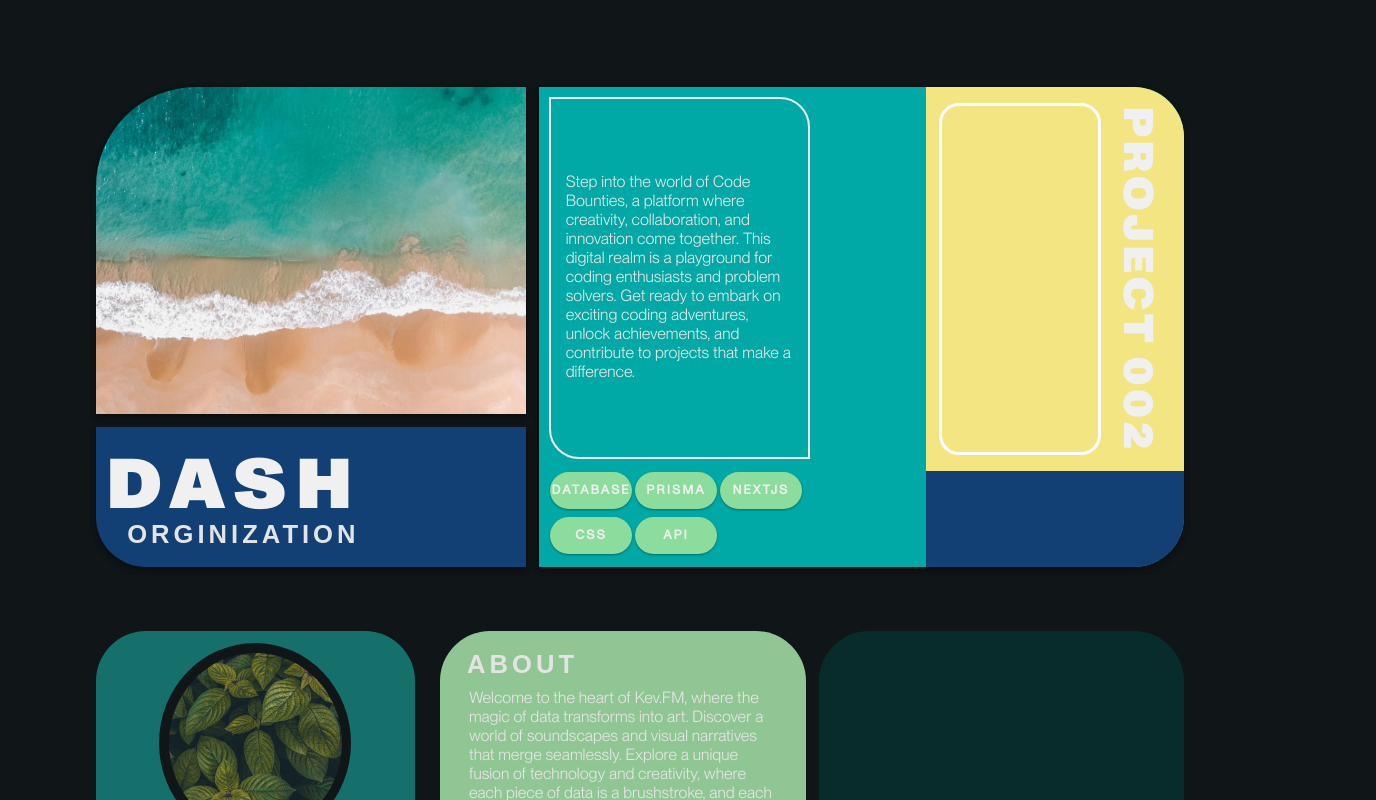
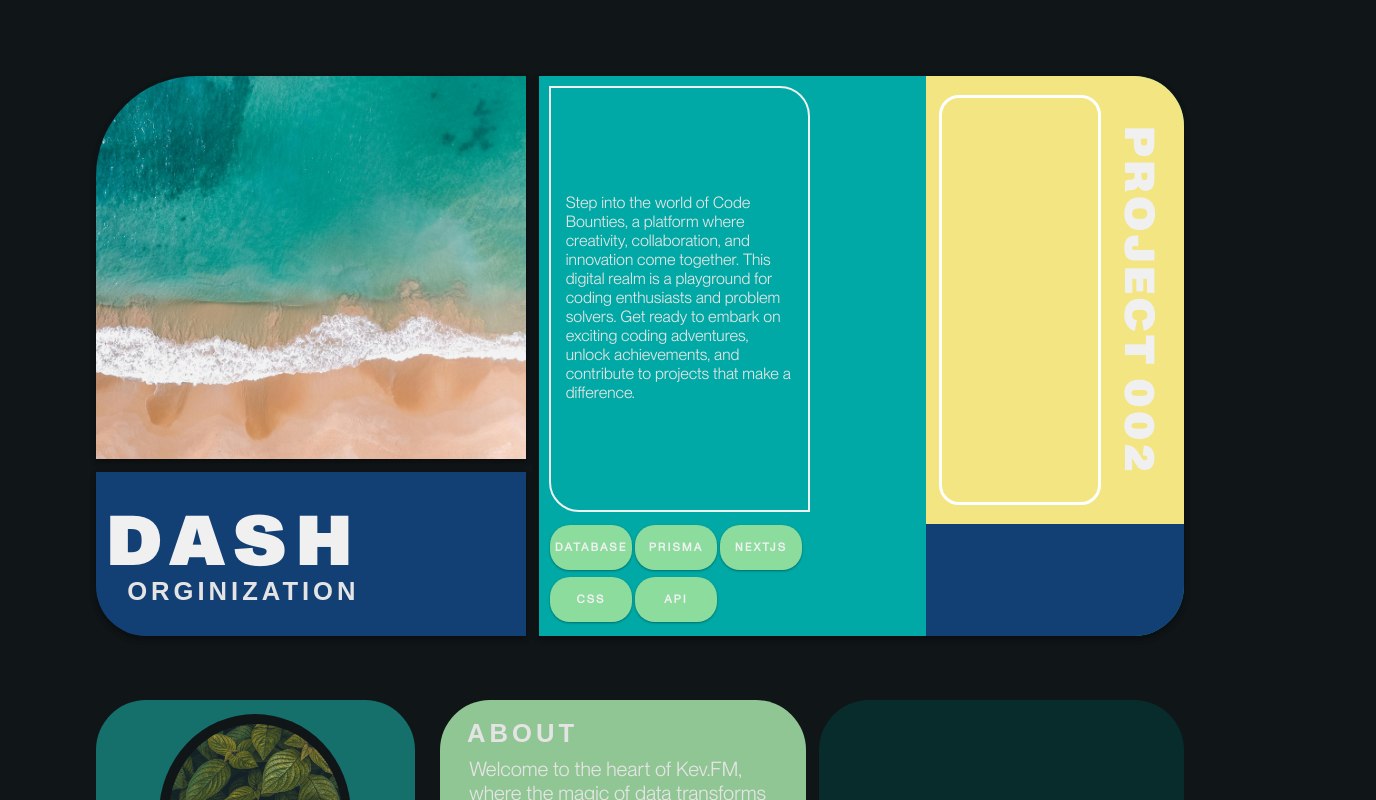
Before and after one commit to kevin21018212/PortfolioV3, a Next.js app: page /projects in a window 1280 px wide. Shown: the part 1140-1940 px from the top of the page, 1376 px wide, since content can reach past the window. Built offline with nearby package versions, Linux system fonts and the light colour scheme.

Commit message:
next link

```diff
--- a/app/projects/project.module.scss
+++ b/app/projects/project.module.scss
@@ -1,11 +1,7 @@
-@import "/app/common.module.scss";
+@import '/app/common.module.scss';
 .pageContainer {
-  @extend .flexColumnCenter;
-
-  width: 90vw;
-  padding: 5vw;
-  height: auto;
-  gap: 2vw 0;
+  width: 100vw;
+  padding: 0;
 }
 .spacer {
   height: 50vh;
@@ -17,21 +13,19 @@
 }
 
 .projects {
-  display: flex;
-  flex-direction: column;
-  align-items: flex-start;
+  @extend .flexColumnCenter;
+
   width: 100vw;
-  padding-left: 15vw;
 }
 
 .projectContainer {
-  height: 60vh;
+  height: 70vh;
   width: 85vw;
   margin: 2.5vw 0;
   display: flex;
 }
 
 .nav {
-  height: 75vh;
+  height: 80vh;
   width: 100vw;
 }
--- a/styles/homepage/projectinfo.module.scss
+++ b/styles/homepage/projectinfo.module.scss
@@ -1,4 +1,4 @@
-@import "@/app/common.module.scss";
+@import '@/app/common.module.scss';
 
 .projectsContent {
   display: flex;
@@ -70,7 +70,7 @@
 }
 
 .bottomRight {
-  margin-top: 0%;
+  margin-top: 5%;
   height: 15%;
   width: 100%;
 
--- a/styles/project/displayed/dash.module.scss
+++ b/styles/project/displayed/dash.module.scss
@@ -1,4 +1,4 @@
-@import "/app/common.module.scss";
+@import '/app/common.module.scss';
 
 .frame {
   display: flex;
@@ -21,7 +21,7 @@
 .imageContainer {
   height: 70%;
   width: 100%;
-  background: url("../../../public/project/waves.jpg");
+  background: url('../../../public/project/waves.jpg');
   background-size: cover;
   background-position: bottom;
   border-radius: 100px 0 0 0;
@@ -106,7 +106,7 @@
       border-radius: 20px;
       h3 {
         @extend .seperated;
-        font-size: 1vw;
+        font-size: 0.9vw;
         letter-spacing: 2px;
       }
     }
@@ -142,7 +142,7 @@
       h2 {
         transform: rotate(90deg);
         @extend .title;
-        font-size: 3.25vw;
+        font-size: 5.25vh;
         text-wrap: nowrap;
         letter-spacing: 4px;
         color: $textPrimary;
--- a/styles/project/displayed/kevfm.module.scss
+++ b/styles/project/displayed/kevfm.module.scss
@@ -1,4 +1,4 @@
-@import "/app/common.module.scss";
+@import '/app/common.module.scss';
 .frame {
   display: flex;
   width: 100%;
@@ -53,7 +53,7 @@
 .circle {
   width: 90%;
   height: 90%;
-  background: url("../../../public/project/jungle.jpg");
+  background: url('../../../public/project/jungle.jpg');
   background-size: cover;
   background-position: center;
   border-radius: 50%;
@@ -91,7 +91,7 @@
 
   .description {
     @extend .description;
-    font-size: 1.25vw;
+    font-size: 2.5vh;
   }
 }
 
--- a/styles/resume/resumecluster/about.module.scss
+++ b/styles/resume/resumecluster/about.module.scss
@@ -1,9 +1,9 @@
-@import "/app/common.module.scss";
+@import '/app/common.module.scss';
 
 .aboutdisplay {
   align-self: flex-end;
   display: flex;
-  width: 45%;
+  width: 40%;
   height: 100%;
   box-shadow: $boxShadow;
 
```
Also changed, not shown: app/resume/page.tsx (+20 -18 lines), app/resume/resume.module.scss (+9 -1 lines), styles/resume/resumecluster/work.module.scss (+5 -5 lines), 1 other file (tests, documents, lock files or other folders).
